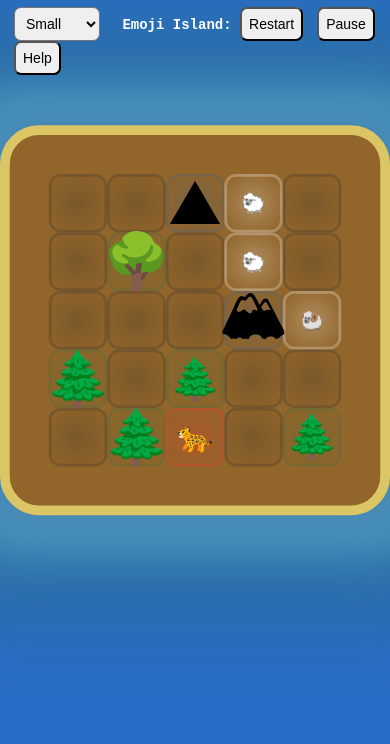
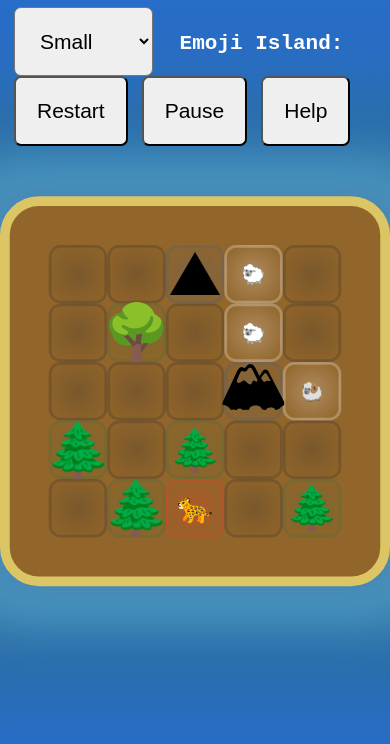
Before and after one commit to shiftyp/emoji_island, a React (Vite) app: page / in a window 390 px wide. Shown: the top 744 px of the page. Built offline with nearby package versions, Linux system fonts and the light colour scheme.

Commit message:
Style and mobile fixes

```diff
--- a/src/core/world.tsx
+++ b/src/core/world.tsx
@@ -32,7 +32,7 @@ export const World: React.FunctionComponent<{
 
   const resizeHandler = () => {
     if (logRef.current && headerRef.current && gridRef.current) {
-      if (window.innerWidth > 1000) {
+      if (window.innerWidth > 1000 && window.devicePixelRatio <= 2) {
         const viewportWidth = window.innerWidth - logRef.current.offsetWidth
         const viewportHeight =
           window.innerHeight - headerRef.current.offsetHeight
--- a/src/main.css
+++ b/src/main.css
@@ -100,7 +100,7 @@ li {
 
 .button,
 .select {
-  padding: 0.5rem;
+  padding: 1.5rem;
   border-radius: 0.5rem;
   font-size: 1em;
   margin-right: 1rem;
@@ -250,9 +250,6 @@ li {
 }
 
 @media only screen and (max-width: 570px) {
-  h1 {
-    font-size: 1rem;
-  }
   .grid-outer {
     padding: 1.5rem 0;
   }
@@ -263,7 +260,7 @@ li {
     font-size: 20px;
   }
   h1 {
-    font-size: 2.7rem;
+    font-size: 2rem;
   }
   h2 {
     font-size: 6rem;
```
